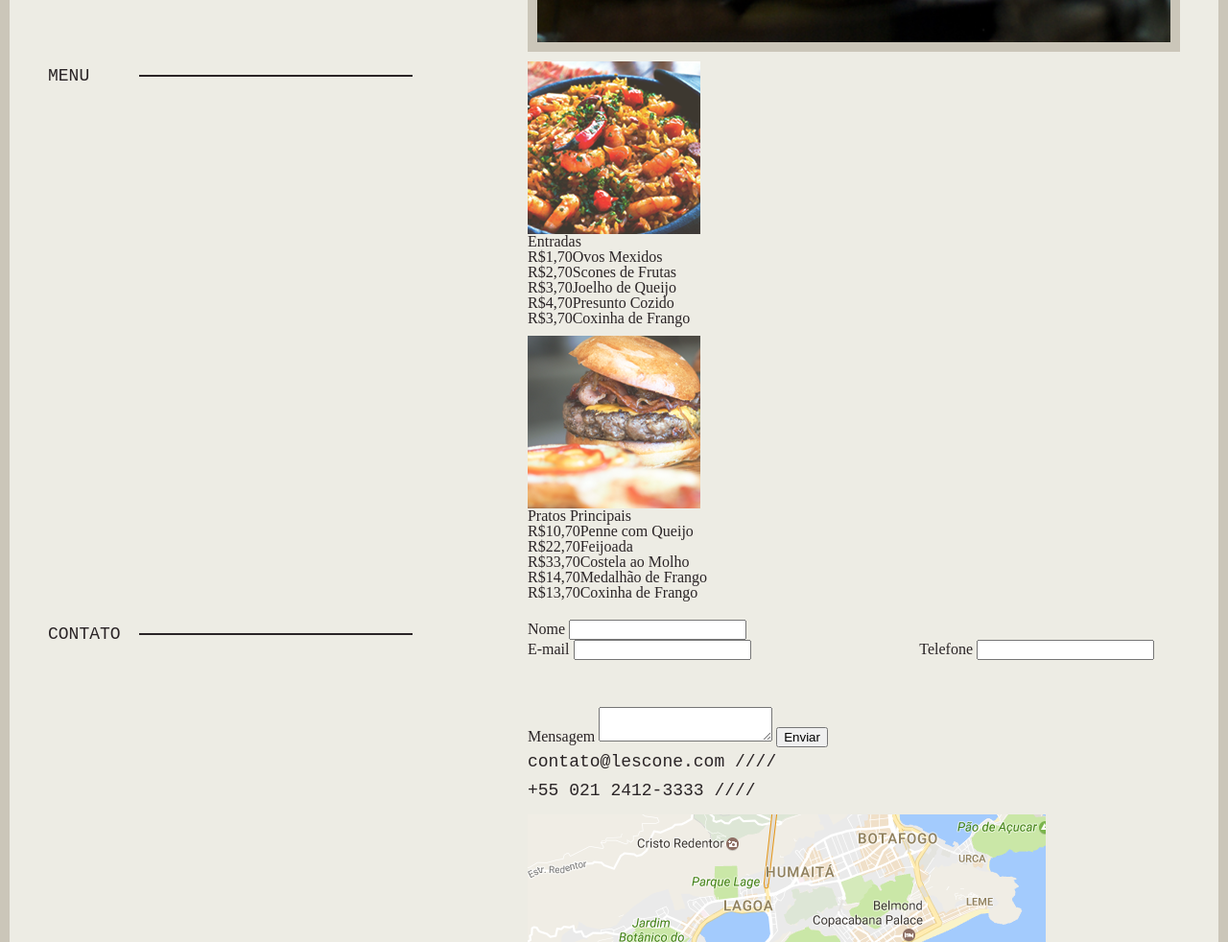
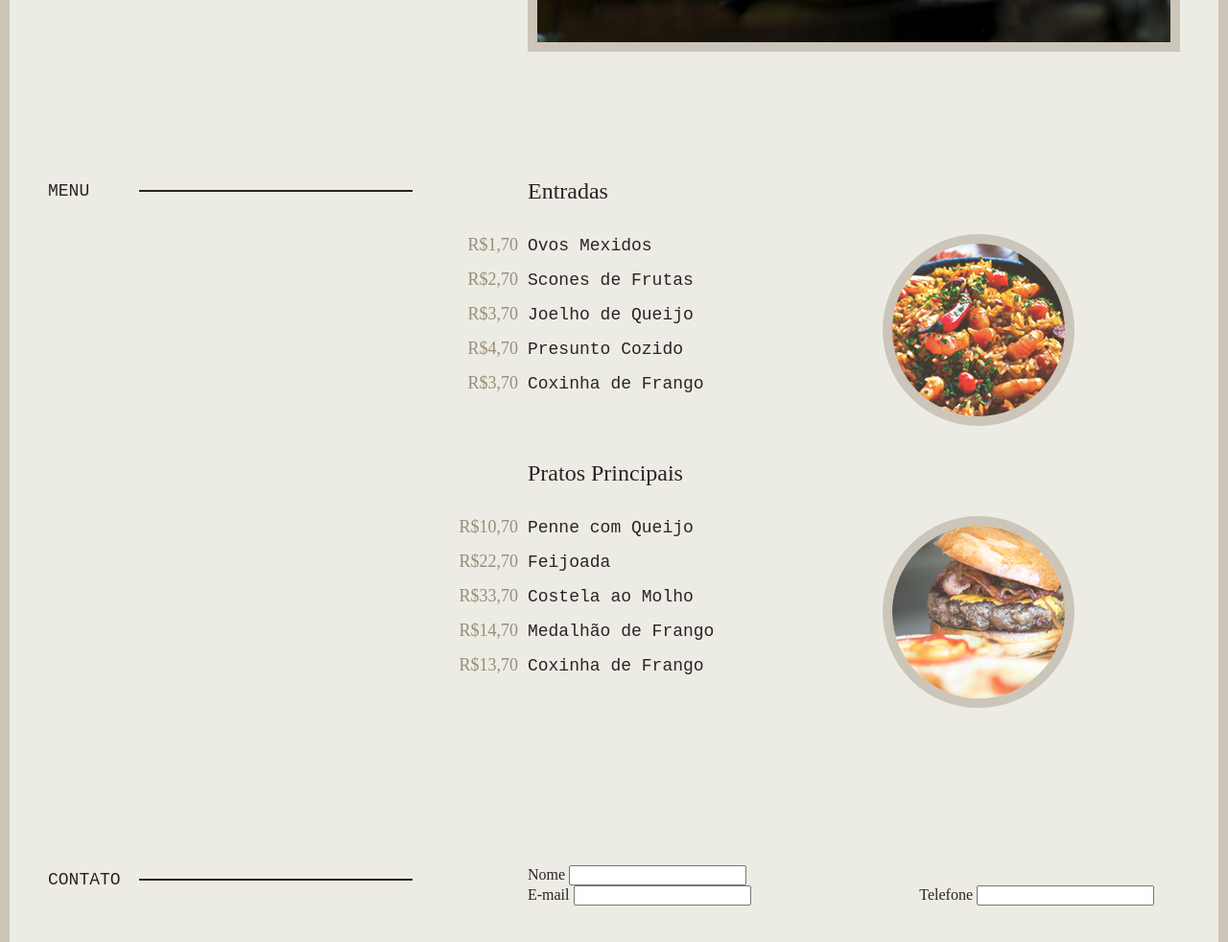
Before and after one commit to fescarvalho/LeScone, a plain HTML site: page index.html in a window 1280 px wide. Shown: the part 892-1874 px from the top of the page at 96% size. Drawn offline with Linux system fonts and the light colour scheme; files whose address does not match are found by name; a web font is replaced by a local one.

Commit message:
style of menu

```diff
--- a/assets/js/horario.js
+++ b/assets/js/horario.js
@@ -7,7 +7,7 @@ verficarHora();
 const time = setInterval(verficarHora, 60000);
 
 function verficarHora() {
-  if (hours >= 22 || hours < 07 || dia === 7) {
+  if (hours >= 18 || hours < 07 || dia === 7) {
     bullet.classList.add("fechado");
   } else {
     bullet.classList.add("aberto");
--- /dev/null
+++ b/assets/scss/_menu.scss
@@ -0,0 +1,47 @@
+.menu {
+  margin-top: 120px;
+  margin-bottom: 120px;
+  @include d(s) {
+    margin-top: 60px;
+    margin-bottom: 60px;
+  }
+}
+
+.menu-item {
+  margin-bottom: 60px;
+  h2 {
+    @include tipo-2(24);
+    margin-bottom: 1em;
+  }
+  li {
+    @include tipo-1(18);
+    line-height: em(35, 18);
+    span {
+      font-family: $fonte-2;
+      color: $bege-escuro;
+      display: inline-block;
+      width: 70px;
+      text-align: right;
+      margin-right: 10px;
+      margin-left: -80px;
+      @include d(s) {
+        width: auto;
+        margin-left: 0px;
+      }
+    }
+  }
+  img {
+    border-radius: 50%;
+    border: 10px solid $bege-medio;
+    position: absolute;
+    right: 0px;
+    margin-top: 60px;
+    @include d(l) {
+      right: 120px;
+    }
+    @include d(s) {
+      width: 120px;
+      margin-top: 0px;
+    }
+  }
+}
--- a/assets/scss/style.scss
+++ b/assets/scss/style.scss
@@ -5,3 +5,4 @@
 
 //Partes
 @import "intro";
+@import "menu";
```
Also changed, not shown: assets/css/style.css, 1 other file.
